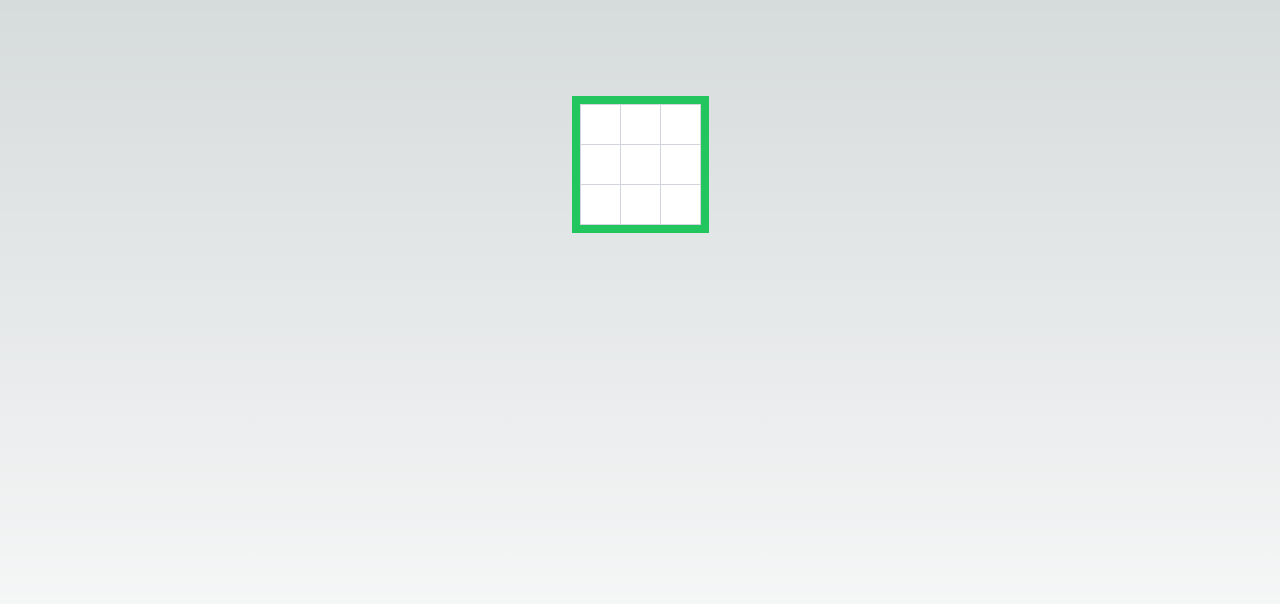
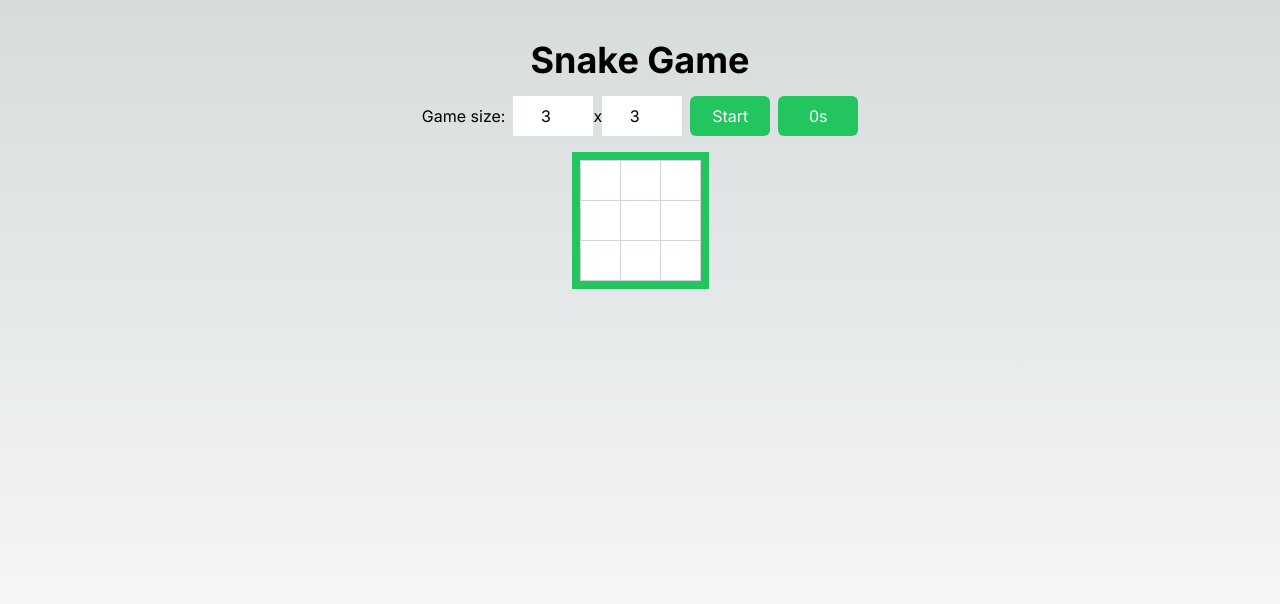
Before and after one commit to duydongoc1996/snake-game, a Next.js app in the folder game/: page / in a window 1280 px wide. Shown: the top 604 px of the page. Built offline with nearby package versions, Linux system fonts and the light colour scheme.

Commit message:
add game menu, timer, adjust matrix height and width

```diff
--- /dev/null
+++ b/game/src/app/components/game-menu.tsx
@@ -0,0 +1,45 @@
+import { GameState } from "../types";
+
+export default function GameMenu(props: {
+  width: number;
+  height: number;
+  gameState: GameState;
+  onStart: () => void;
+  onChangeHeight: (height: number) => void;
+  onChangeWidth: (width: number) => void;
+}) {
+  return (
+    <div className="flex p-4 bg-white-200">
+      <h2 className="pt-2 h-10">Game size: </h2>
+      <input
+        type="number"
+        placeholder="Height"
+        className="ml-2 w-20 h-10 text-black text-center"
+        value={props.height}
+        onChange={(e) => props.onChangeHeight(Number(e.target.value))}
+        min={3}
+        max={20}
+      />
+      <h2 className="pt-2 h-10">x</h2>
+      <input
+        type="number"
+        placeholder="Width"
+        className="w-20 h-10 text-black text-center"
+        value={props.width}
+        onChange={(e) => props.onChangeWidth(Number(e.target.value))}
+        min={3}
+        max={20}
+      />
+
+      <button
+        className="ml-2 w-20 h-10 bg-green-500 text-white rounded-md"
+        onClick={props.onStart}
+      >
+        Start
+      </button>
+      <button className="ml-2 w-20 h-10 bg-green-500 text-white rounded-md text-center">
+        {props.gameState.timer.time}s
+      </button>
+    </div>
+  );
+}
--- a/game/src/app/components/matrix.tsx
+++ b/game/src/app/components/matrix.tsx
@@ -1,17 +1,8 @@
-import { useState } from "react";
 import { GameState } from "../types";
 
-export default function Matrix(props: {
-  height: number;
-  width: number;
-  gameState: GameState;
-}) {
-  console.log(`Render matrix:  ${props.height}x${props.width}`);
-
-  const [matrix, setMatrix] = useState(
-    Array.from({ length: props.height }, () =>
-      Array.from({ length: props.width }, () => null)
-    )
+export default function Matrix(props: { gameState: GameState }) {
+  console.log(
+    `Render matrix:  ${props.gameState.matrix.height}x${props.gameState.matrix.width}`
   );
 
   return (
@@ -19,7 +10,7 @@ export default function Matrix(props: {
       <div className="border-8 border-green-500">
         <table className="table-fixed">
           <tbody>
-            {matrix.map((row, rowIndex) => {
+            {props.gameState.matrix.objects.map((row, rowIndex) => {
               return (
                 <tr key={rowIndex}>
                   {row.map((cell, cellIndex) => (
--- a/game/src/app/const/index.ts
+++ b/game/src/app/const/index.ts
@@ -1,3 +1,4 @@
 export const DEFAULT_MATRIX_HEIGHT = 3;
 export const DEFAULT_MATRIX_WIDTH = 3;
 export const DEFAULT_SNAKE_LENGTH = 3;
+export const FRAME_TICK = 1000;
--- /dev/null
+++ b/game/src/app/core/matrix.ts
@@ -0,0 +1,13 @@
+import { GameCellType, GameMatrix } from "../types";
+
+export function createEmptyMatrix(height: number, width: number): GameMatrix {
+  const objects = Array.from({ length: height }, () =>
+    Array.from({ length: width }, () => ({ type: GameCellType.EMPTY }))
+  );
+
+  return {
+    height,
+    width,
+    objects,
+  };
+}
--- /dev/null
+++ b/game/src/app/core/state.ts
@@ -0,0 +1,47 @@
+import {
+  DEFAULT_MATRIX_HEIGHT,
+  DEFAULT_MATRIX_WIDTH,
+  DEFAULT_SNAKE_LENGTH,
+  FRAME_TICK,
+} from "../const";
+import { Direction, GameState, GameStatus, GameTimer } from "../types";
+import { createEmptyMatrix } from "./matrix";
+
+export function getDefaultGameState(): GameState {
+  return {
+    status: GameStatus.INIT,
+    timer: {
+      time: 0,
+      start: new Date(),
+      interval: null,
+    },
+    matrix: createEmptyMatrix(DEFAULT_MATRIX_HEIGHT, DEFAULT_MATRIX_WIDTH),
+    snake: {
+      length: DEFAULT_SNAKE_LENGTH,
+      head: { x: 0, y: 0 },
+      tail: { x: 0, y: 0 },
+      direction: Direction.RIGHT,
+    },
+    bait: {
+      position: { x: 0, y: 0 },
+    },
+  };
+}
+
+export function createTimer(render: () => void): GameTimer {
+  return {
+    time: 0,
+    start: new Date(),
+    interval: setInterval(() => {
+      render();
+    }, FRAME_TICK),
+  };
+}
+
+export function increaseTimer(timer: GameTimer): GameTimer {
+  console.log("Increase timer", timer.time);
+  return {
+    ...timer,
+    time: timer.time + 1,
+  };
+}
--- a/game/src/app/page.tsx
+++ b/game/src/app/page.tsx
@@ -1,42 +1,63 @@
 "use client";
 
+import { useState } from "react";
+import GameMenu from "./components/game-menu";
 import Matrix from "./components/matrix";
-import {
-  DEFAULT_MATRIX_HEIGHT,
-  DEFAULT_MATRIX_WIDTH,
-  DEFAULT_SNAKE_LENGTH,
-} from "./const";
-import { Direction, GameStatus } from "./types";
+import { DEFAULT_MATRIX_HEIGHT, DEFAULT_MATRIX_WIDTH } from "./const";
+import { createEmptyMatrix } from "./core/matrix";
+import { createTimer, getDefaultGameState, increaseTimer } from "./core/state";
+import { GameStatus } from "./types";
 
 export default function Home() {
+  const [gameState, setGameState] = useState(getDefaultGameState());
+  const [width, setWidth] = useState(DEFAULT_MATRIX_WIDTH);
+  const [height, setHeight] = useState(DEFAULT_MATRIX_HEIGHT);
+
+  const onChangeHeight = (height: number) => {
+    setHeight(height);
+    console.log("Change height", height);
+  };
+  const onChangeWidth = (width: number) => {
+    console.log("Change width", width);
+    setWidth(width);
+  };
+
+  const onStart = () => {
+    // Remove old interval
+    if (gameState.timer.interval) clearInterval(gameState.timer.interval);
+
+    // Start new game
+    const newTimer = createTimer(() => {
+      setGameState((state) => {
+        return {
+          ...state,
+          timer: increaseTimer(state.timer),
+        };
+      });
+    });
+
+    setGameState({
+      ...gameState,
+      timer: newTimer,
+      status: GameStatus.PLAYING,
+      matrix: createEmptyMatrix(height, width),
+    });
+  };
+
   return (
-    <main className="flex min-h-screen flex-col items-center justify-between p-24">
-      <Matrix
-        height={DEFAULT_MATRIX_HEIGHT}
-        width={DEFAULT_MATRIX_WIDTH}
-        gameState={{
-          status: GameStatus.INIT,
-          timer: {
-            step: 0,
-            start: new Date(),
-            interval: null,
-          },
-          matrix: {
-            height: DEFAULT_MATRIX_HEIGHT,
-            width: DEFAULT_MATRIX_WIDTH,
-            objects: [],
-          },
-          snake: {
-            length: DEFAULT_SNAKE_LENGTH,
-            head: { x: 0, y: 0 },
-            tail: { x: 0, y: 0 },
-            direction: Direction.RIGHT,
-          },
-          bait: {
-            position: { x: 0, y: 0 },
-          },
-        }}
+    <main className="flex min-h-screen flex-col items-center pt-10">
+      <h1 className="text-4xl font-bold">Snake Game</h1>
+
+      <GameMenu
+        width={width}
+        height={height}
+        gameState={gameState}
+        onChangeHeight={onChangeHeight}
+        onChangeWidth={onChangeWidth}
+        onStart={onStart}
       />
+
+      <Matrix gameState={gameState} />
     </main>
   );
 }
--- a/game/src/app/types/index.ts
+++ b/game/src/app/types/index.ts
@@ -26,9 +26,9 @@ export enum GameCellType {
 }
 
 export type GameTimer = {
-  step: number;
+  time: number;
   start: Date;
-  interval: number | null;
+  interval: NodeJS.Timeout | null;
 };
 
 export type GameCell = {
```
Also changed, not shown: 1 other file (tests, documents, lock files or other folders).
